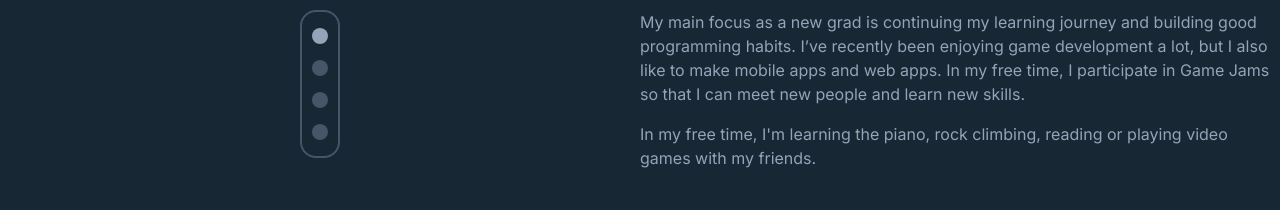
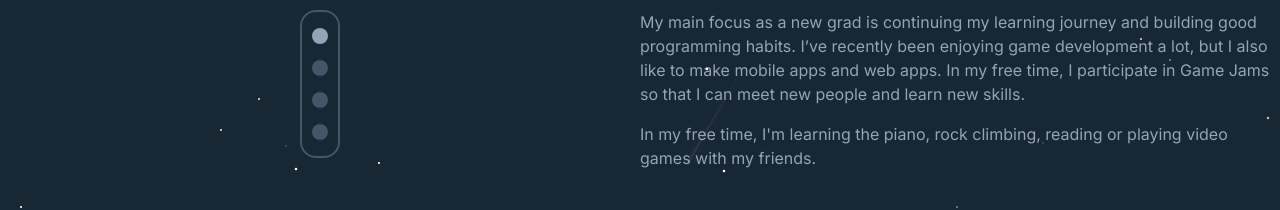
Before and after one commit to SamerSawan/Portfolio_v3, a Next.js app: page / in a window 1280 px wide. Shown: the part 246-456 px from the top of the page. Built offline with nearby package versions, Linux system fonts and the light colour scheme.

Commit message:
added starry sky background

```diff
--- a/app/components/navBar.js
+++ b/app/components/navBar.js
@@ -16,8 +16,8 @@ const Navbar = () => {
 
       ScrollTrigger.create({
         trigger: section,
-        start: "top 40%",
-        end: "bottom 40%",
+        start: "top 30%",
+        end: "bottom 30%",
         onEnter: () => {
           if (activeItem) {
             activeItem.classList.remove("!bg-slate-400");
--- a/app/components/projectCard.js
+++ b/app/components/projectCard.js
@@ -1,5 +1,5 @@
 "use client";
-import TechnicalPoint from './TechnicalPoint';
+import TechnicalPoint from './technicalPoint';
 import React, { useEffect } from 'react';
 import './projectCard.css';
 
--- /dev/null
+++ b/app/components/starrySky.js
@@ -0,0 +1,94 @@
+"use client";
+
+import React from 'react';
+import ReactDOM from 'react-dom';
+import anime from 'animejs';
+
+class StarrySky extends React.Component {
+  state = {
+    num: 60,
+    vw: Math.max(document.documentElement.clientWidth, window.innerWidth || 0),
+    vh: Math.max(document.documentElement.clientHeight, window.innerHeight || 0)
+  };
+
+  starryNight = () => {
+    anime({
+      targets: ["#sky .star"],
+      opacity: [
+        { duration: 700, value: "0" },
+        { duration: 700, value: "1" }
+      ],
+      easing: "linear",
+      loop: true,
+      delay: (el, i) => 50 * i
+    });
+  };
+
+  shootingStars = () => {
+    anime({
+      targets: ["#shootingstars .wish"],
+      easing: "linear",
+      loop: true,
+      delay: (el, i) => 1000 * i,
+      opacity: [{ duration: 700, value: "1" }],
+      width: [
+        { value: "150px" },
+        { value: "0px" }
+      ],
+      translateX: 350
+    });
+  };
+
+  randomRadius = () => {
+    return Math.random() * 0.7 + 0.6;
+  };
+
+  getRandomX = () => {
+    return Math.floor(Math.random() * Math.floor(this.state.vw)).toString();
+  };
+
+  getRandomY = () => {
+    return Math.floor(Math.random() * Math.floor(this.state.vh)).toString();
+  };
+
+  componentDidMount() {
+    this.starryNight();
+    this.shootingStars();
+  }
+
+  render() {
+    const { num } = this.state;
+    return (
+      <div id="App">
+        <svg id="sky" className="w-screen h-screen fixed overflow-hidden m-0 p-0">
+          {[...Array(num)].map((x, y) => (
+            <circle
+              cx={this.getRandomX()}
+              cy={this.getRandomY()}
+              r={this.randomRadius()}
+              stroke="none"
+              strokeWidth="0"
+              fill="white"
+              key={y}
+              className="star"
+            />
+          ))}
+        </svg>
+        <div id="shootingstars">
+          {[...Array(60)].map((x, y) => (
+            <div
+              key={y}
+              className="wish"
+              style={{
+                left: `${this.getRandomY()}px`,
+                top: `${this.getRandomX()}px`
+              }}
+            />
+          ))}
+        </div>
+      </div>
+    );
+  }
+}
+
+export default StarrySky;
--- a/app/globals.css
+++ b/app/globals.css
@@ -15,3 +15,28 @@ html {
   --color-bg: #F9F7F3; /* beige-50 */
   --color-text: #30231A; /* beige-950 */
 }
+
+#shootingstars {
+  margin: 0;
+  padding: 0;
+  width: 150vh;
+  height: 100vw;
+  position: fixed;
+  overflow: hidden;
+  transform: translatex(calc(50vw - 50%)) translatey(calc(50vh - 50%))
+    rotate(120deg);
+}
+
+.wish {
+  height: 2px;
+  top: 300px;
+  width: 100px;
+  margin: 0;
+  opacity: 0;
+  padding: 0;
+  background-color: white;
+  position: absolute;
+  background: linear-gradient(-45deg, white, rgba(0, 0, 255, 0));
+  filter: drop-shadow(0 0 6px white);
+  overflow: hidden;
+}
--- a/app/page.js
+++ b/app/page.js
@@ -5,10 +5,13 @@ import ExperienceCard from "./components/experienceCard";
 import ProjectCard from "./components/projectCard";
 import { faEnvelope } from "@fortawesome/free-solid-svg-icons";
 import Navbar from "./components/navBar";
+import StarrySky from './components/starrySky';
+
 
 export default function Home() {
   return (
     <div className="bg-[#182734] text-slate-400">
+      <StarrySky />
       <div className="flex mx-auto min-h-screen max-w-screen-xl">
         <div className="py-24 w-1/2 flex flex-col justify-between items-center text-center sticky top-0 h-screen">
           <div>
--- a/package.json
+++ b/package.json
@@ -14,6 +14,7 @@
     "@fortawesome/free-regular-svg-icons": "^6.5.2",
     "@fortawesome/free-solid-svg-icons": "^6.5.2",
     "@fortawesome/react-fontawesome": "^0.2.2",
+    "animejs": "^3.2.2",
     "gsap": "^3.12.5",
     "next": "14.2.4",
     "react": "^18",
```
Also changed, not shown: 1 other file (tests, documents, lock files or other folders).
